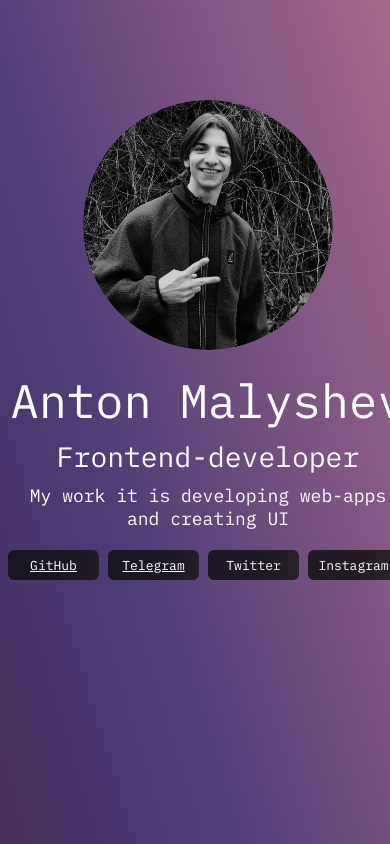
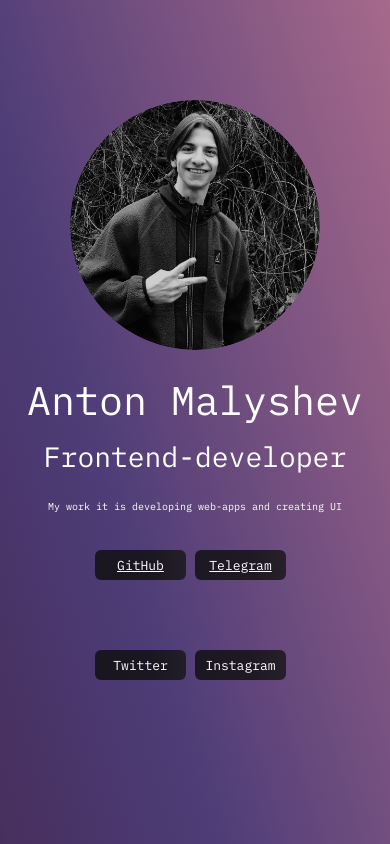
Before and after one commit to TohaLike/anton__portfolio, a React (Create React App) app: page / in a window 390 px wide. Shown: the top 844 px of the page. Built offline with nearby package versions, Linux system fonts and the light colour scheme.

Commit message:
added adaptive css

```diff
--- a/src/Adaptive.css
+++ b/src/Adaptive.css
@@ -166,3 +166,108 @@
       background: linear-gradient(266deg, rgba(79, 69, 75, 0.92) -228.51%, rgba(14, 14, 14, 0.81) 39.7%);
    }
 }
+
+@media only screen and (max-width: 390px) {
+   /* No visibility */
+   .visibility {
+      display: grid;
+      justify-items: center;
+      row-gap: 20px;
+   }
+
+   .no__visibility__logo {
+      width: 250px;
+      height: 250px;
+      flex-shrink: 0;
+      border-radius: 151px;
+      background: linear-gradient(180deg, #3F1D38 0%, #A2678A 100%);
+   }
+
+   .no__visibility__text {
+      display: grid;
+      justify-items: center;
+      row-gap: 10px;
+   }
+
+   .text__content__novisibility__0 {
+      width: 350px;
+      height: 60px;
+      font-size: 40px;
+   }
+
+   .text__content__novisibility__1 {
+      width: 330px;
+      height: 33px;
+      font-size: 28px;
+   }
+
+   .text__content__novisibility__2 {
+      width: 300px;
+      height: 47px;
+      font-size: 10px;
+   }
+
+   /* Visibility */
+   .visibility__logo {
+      width: 250px;
+      height: 250px;
+      flex-shrink: 0;
+      border-radius: 151px;
+   }
+
+   .visibility__logo__container {
+      width: 250px;
+      height: 250px;
+      flex-shrink: 0;
+      border-radius: 151px;
+   }
+
+   .visibility__text {
+      display: grid;
+      justify-items: center;
+      row-gap: 10px;
+   }
+
+   .text__content__visibility__0 {
+      width: 350px;
+      height: 60px;
+      font-size: 40px;
+   }
+
+   .text__content__visibility__1 {
+      width: 330px;
+      height: 33px;
+      font-size: 28px;
+   }
+
+   .text__content__visibility__2 {
+      width: 300px;
+      height: 47px;
+      font-size: 10px;
+   }
+
+   .visibility__links {
+      display: grid;
+      grid-template-columns: repeat(2, 100px);
+      grid-template-rows: repeat(2, 100px);
+   }
+
+   .link__block {
+      display: flex;
+      align-items: center;
+      justify-content: center;
+      width: 91px;
+      height: 30px;
+      flex-shrink: 0;
+      border-radius: 6px;
+      color: #FFF;
+      text-align: center;
+      font-family: 'IBM Plex Mono';
+      font-size: 13px;
+      font-style: normal;
+      font-weight: 400;
+      line-height: normal;
+      background: linear-gradient(266deg, rgba(79, 69, 75, 0.92) -228.51%, rgba(14, 14, 14, 0.81) 39.7%);
+      justify-content: center;
+   }
+}
--- a/src/App.tsx
+++ b/src/App.tsx
@@ -1,8 +1,8 @@
 import NoVisibility from "./components/NoVisibilityHeader"
-import Visibility from "./components/Header"
+import Header from "./components/Header"
 import { useSpring, animated } from "react-spring"
+import './App.css'
 import './Adaptive.css'
-import './App.css'
 
 
 function App() {
@@ -25,7 +25,7 @@ function App() {
             <NoVisibility />
          </animated.div>
          <animated.div style={fadeIn}>
-            <Visibility />
+            <Header />
          </animated.div>
       </div>
    );
```
